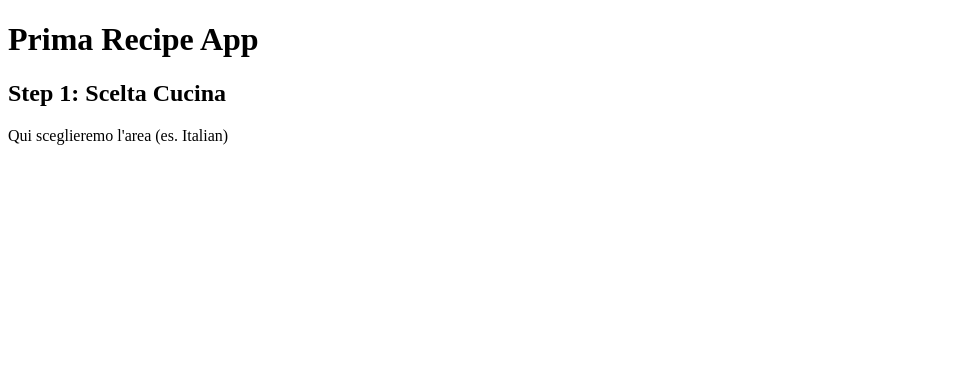
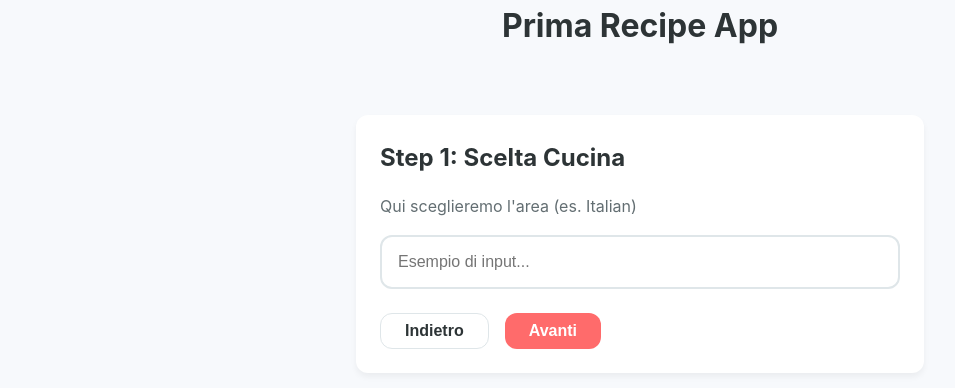
Before and after one commit to emazack/pa-raccomender-app-recipe, a React (Vite) app: page / in a window 1280 px wide. Shown: the top 388 px of the page, without its empty margins (0-955 px from the left). Built offline with nearby package versions, Linux system fonts and the light colour scheme.

Commit message:
enhance Step1 component with input and action buttons example for trying styles for layout and design

```diff
--- a/src/main.tsx
+++ b/src/main.tsx
@@ -1,5 +1,6 @@
 import { StrictMode } from 'react'
 import { createRoot } from 'react-dom/client'
+import './styles/main.scss'
 import App from './App.tsx'
 
 createRoot(document.getElementById('root')!).render(
--- /dev/null
+++ b/src/pages/Step1/Step1.module.scss
@@ -0,0 +1,20 @@
+@use '../../styles/variables' as *;
+
+.inputWrapper {
+  margin-bottom: $space-md;
+}
+
+.actions {
+  display: flex;
+  gap: $space-md;
+  margin-top: $space-lg;
+
+  @media (max-width: 480px) {
+    flex-direction: column;
+    width: 100%;
+
+    button {
+      width: 100%;
+    }
+  }
+}
--- a/src/pages/Step1/Step1.tsx
+++ b/src/pages/Step1/Step1.tsx
@@ -1,8 +1,22 @@
+import React from 'react';
+import styles from './Step1.module.scss';
+
 export const Step1 = () => {
   return (
     <div className="container">
-      <h2>Step 1: Scelta Cucina</h2>
-      <p>Qui sceglieremo l'area (es. Italian)</p>
+      <div className="card">
+        <h2>Step 1: Scelta Cucina</h2>
+        <p>Qui sceglieremo l'area (es. Italian)</p>
+
+        <div className={styles.inputWrapper}>
+          <input type="text" placeholder="Esempio di input..." />
+        </div>
+
+        <div className={styles.actions}>
+           <button className="secondary">Indietro</button>
+           <button>Avanti</button>
+        </div>
+      </div>
     </div>
   );
 };
--- /dev/null
+++ b/src/styles/_reset.scss
@@ -0,0 +1,30 @@
+@use 'variables' as *;
+
+* {
+  box-sizing: border-box;
+  margin: 0;
+  padding: 0;
+}
+
+body {
+  font-family: $font-family;
+  background-color: $background;
+  color: $text-main;
+  line-height: 1.6;
+  -webkit-font-smoothing: antialiased;
+}
+
+a {
+  text-decoration: none;
+  color: inherit;
+}
+
+ul {
+  list-style: none;
+}
+
+img {
+  max-width: 100%;
+  display: block;
+  border-radius: $radius;
+}
--- /dev/null
+++ b/src/styles/_variables.scss
@@ -0,0 +1,19 @@
+$primary: #ff6b6b;
+$primary-hover: #ee5253;
+$secondary: #4ecdc4;
+$background: #f7f9fc;
+$surface: #ffffff;
+$text-main: #2d3436;
+$text-muted: #636e72;
+$border: #dfe6e9;
+$danger: #d63031;
+
+$space-xs: 4px;
+$space-sm: 8px;
+$space-md: 16px;
+$space-lg: 24px;
+$space-xl: 48px;
+
+$font-family: 'Inter', -apple-system, BlinkMacSystemFont, "Segoe UI", Roboto, sans-serif;
+$radius: 12px;
+$shadow: 0 4px 6px rgba(0, 0, 0, 0.05);
--- a/src/styles/main.scss
+++ b/src/styles/main.scss
@@ -0,0 +1,91 @@
+@use 'variables' as *;
+@use 'reset';
+
+.container {
+  max-width: 600px;
+  margin: $space-xl auto;
+  padding: $space-md;
+}
+
+h1 {
+  font-size: 2rem;
+  font-weight: 700;
+  color: $text-main;
+  margin-bottom: $space-lg;
+  text-align: center;
+}
+
+h2 {
+  font-size: 1.5rem;
+  color: $text-main;
+  margin-bottom: $space-md;
+}
+
+p {
+  color: $text-muted;
+  margin-bottom: $space-md;
+}
+
+button {
+  display: inline-flex;
+  align-items: center;
+  justify-content: center;
+  padding: $space-sm $space-lg;
+  background-color: $primary;
+  color: white;
+  font-weight: 600;
+  border: none;
+  border-radius: $radius;
+  cursor: pointer;
+  transition: background 0.2s, transform 0.1s;
+  font-size: 1rem;
+  gap: $space-sm;
+
+  &:hover {
+    background-color: $primary-hover;
+    transform: translateY(-1px);
+  }
+
+  &:active {
+    transform: translateY(1px);
+  }
+
+  &:disabled {
+    background-color: $border;
+    cursor: not-allowed;
+    transform: none;
+  }
+
+  &.secondary {
+    background-color: white;
+    color: $text-main;
+    border: 1px solid $border;
+
+    &:hover {
+      background-color: $background;
+    }
+  }
+}
+
+input[type="text"] {
+  width: 100%;
+  padding: $space-md;
+  border: 2px solid $border;
+  border-radius: $radius;
+  font-size: 1rem;
+  transition: border-color 0.2s;
+  outline: none;
+  background: white;
+
+  &:focus {
+    border-color: $primary;
+  }
+}
+
+.card {
+  background: $surface;
+  padding: $space-lg;
+  border-radius: $radius;
+  box-shadow: $shadow;
+  margin-bottom: $space-md;
+}
```
